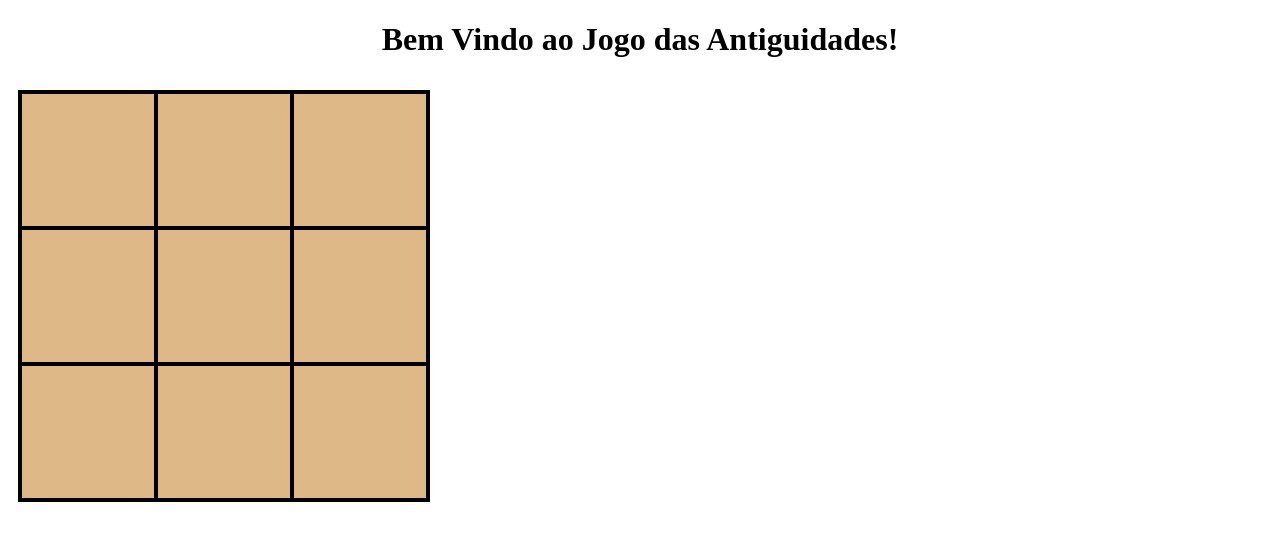
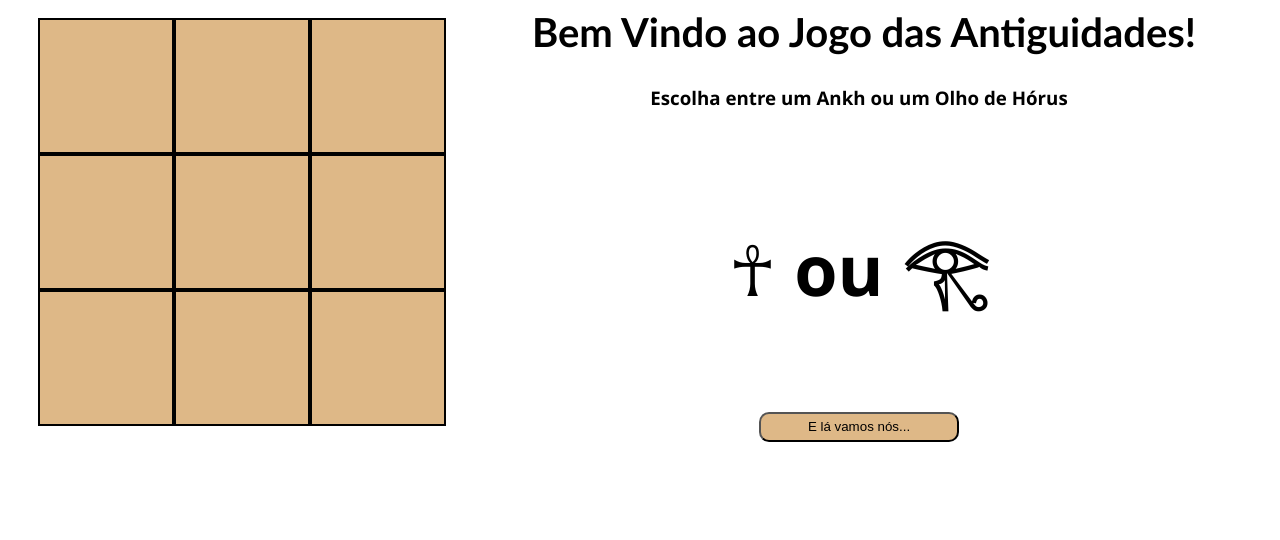
Before and after one commit to carolpazini/jdvdasantiguidades, an Angular app: page / in a window 1280 px wide. Shown: the top 540 px of the page. Built offline with nearby package versions, Linux system fonts and the light colour scheme.

Commit message:
finalizado

```diff
--- a/src/app/app.component.css
+++ b/src/app/app.component.css
@@ -1,14 +1,13 @@
 .tabuleiro{
 
-    width: 408px;
-    height: 408px;
-    float: left;
-    background-color: bisque;
-    margin: 10px ;
-    border: 2px solid ;
+  width: 408px;
+  height: 408px;
+  float: left;
+  background-color: bisque;
+  margin: 10px ;
+  display: inline;
 
 }
-
 
 .bloco{
 
@@ -20,27 +19,57 @@
     padding: 2px;
     float: left;
     cursor: pointer;
-    font-size: 90px;
-
+    font-size: 100px;
 
 }
 
-.icone{
-    width: 124px;
-    height: 124px;
-}
+button{
 
-button{
-    width: 200px;
-    height: 30px;
     background-color: burlywood;
 }
 
 .margem{
     margin: 10px ;
+    display: block;
 }
 
-.margem2{
-    margin-top: 10px;
+
+.centralizador{
+    align-content: center;
+    text-align: center;
+    margin-left: 20px ;
+}
+
+h1{
+    font-size: 40px;
+    font-family: 'Trebuchet MS', 'Lucida Sans Unicode', 'Lucida Grande', 'Lucida Sans', Arial, sans-serif;
+    text-align: center;
+    display: inline;
+    margin: 10px;
     padding: 10px;
+  }
+
+h2 {
+    font-family: 'Segoe UI', Tahoma, Geneva, Verdana, sans-serif;
+    text-align: center;
+    font-size: 35px;
+  }
+
+h3{
+    font-family: 'Segoe UI', Tahoma, Geneva, Verdana, sans-serif;
+    text-align: center;
 }
+h4{
+    font-family: 'Segoe UI', Tahoma, Geneva, Verdana, sans-serif;
+    font-size: 70px;
+    text-align: center;
+}
+
+
+.botao{
+    width: 200px;
+    height: 30px;
+    border-radius:10px;
+    text-align: center;
+    display: inline-block;
+}
--- a/src/app/app.component.html
+++ b/src/app/app.component.html
@@ -1,5 +1,4 @@
-<!--The content below is only a placeholder and can be replaced.-->
-<div style="text-align:center">
+<div class="centralizador">
   <h1>
     Bem Vindo ao {{ title }}!
   </h1>
@@ -23,7 +22,11 @@
 
 </div>
 
-
-<h1 id="Winp" [innerHTML]="anuncioGanhador"></h1>
+<div class="margem centralizador">
+  <h3>Escolha entre um Ankh ou um Olho de Hórus</h3>
+  <h4>☥ ou 𓂀</h4>
+  <h2  [innerHTML]="anuncioGanhador"></h2>
+  <button class="botao" value="limpar" (click)="window.location.reload()">E lá vamos nós...</button>
+</div>
 
 <router-outlet></router-outlet>
--- a/src/app/app.component.ts
+++ b/src/app/app.component.ts
@@ -10,7 +10,6 @@ export class AppComponent {
   title = 'Jogo das Antiguidades';
   turno = false;
   Finalizacao = false;
-  PN=false;
   chamada='';
   anuncioGanhador='';
 
@@ -26,7 +25,7 @@ export class AppComponent {
   Q9="";
 
 
-//determinando se é ankh ou horus
+//determinando se é ankh ou horus e as jogadas
   constructor() {
   }
   jogada(event) {
@@ -38,7 +37,6 @@ export class AppComponent {
       }
     }
     this.turno = !this.turno;
-    this.PN=!this.PN;
     this.JOGADOR();
     return event.target.innerHTML;
 
@@ -60,7 +58,7 @@ export class AppComponent {
     return true;
   }
 }
-
+//determinando as probabilidades
 mesmoValor(um, dois, tres) {
   if ((um == dois && um == tres)) {
     return true;
@@ -76,7 +74,7 @@ possibilidade(A, B, C){
     return false;
   }
 }
-//verifica as probabilidade
+//verifica as probabilidades
 verificaFinal(){
   if(this.Finalizacao){
      this.anuncioGanhador="Parece que alguém ganhou e quebrou a maldição!";
```
Also changed, not shown: src/app/image/ankh.png (deleted), src/app/image/horus.png (deleted).
